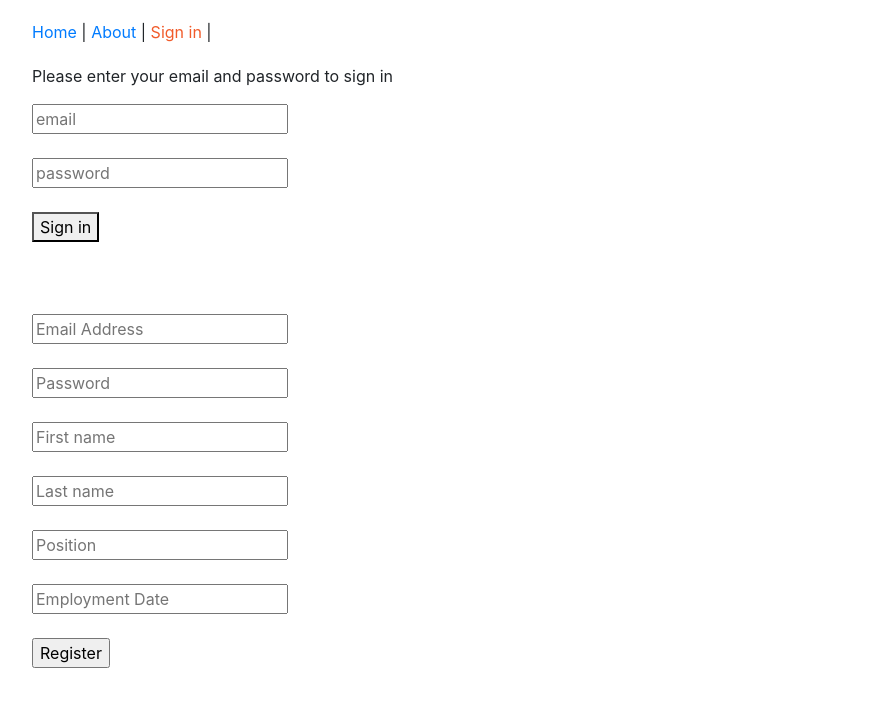
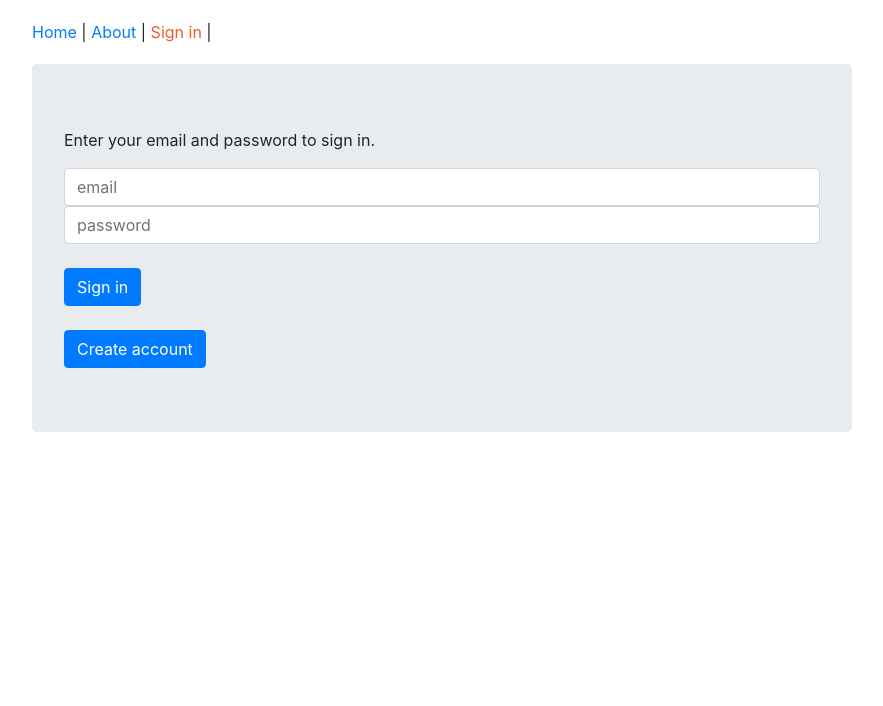
Before and after one commit to babak-anvari/Time-Tracking, a React app: page /user in a window 1280 px wide. Shown: the top 706 px of the page, without its empty margins (198-1081 px from the left). Built offline with nearby package versions, Linux system fonts and the light colour scheme; what redux-immutable-state-invariant would draw is missing.

Commit message:
fix(user) user UI improvment

```diff
--- a/src/components/home/HomePage.js
+++ b/src/components/home/HomePage.js
@@ -3,7 +3,7 @@ import { Link } from 'react-router-dom';
 
 export const HomePage = () => (
     <div className='jumbotron'>
-        <h1>Time-Tracking Application</h1>
+        <h2>Time Management</h2>
         <Link to='about' className='btn btn-primary btn-lg'>Learn more</Link>
     </div>
 );
--- a/src/components/timesheet/TimesheetPage.js
+++ b/src/components/timesheet/TimesheetPage.js
@@ -39,7 +39,7 @@ function TimesheetPage({ timesheet, projects, loadTimesheet, saveTimesheet, load
             timesheet = {
                 ...timesheet,
                 weekEnd,
-                userId: JSON.parse(localStorage.getItem('user')).id,
+                userId: JSON.parse(localStorage.getItem('user'))._id,
                 tasks
             }
             saveTimesheet(timesheet);
--- a/src/components/user/UserLogin.js
+++ b/src/components/user/UserLogin.js
@@ -1,28 +1,32 @@
 import React from 'react';
 import PropTypes from "prop-types";
 
-const UserLogin = ({ handleChange, loginUser }) => (
-    <form onSubmit={loginUser}>
-        <p>Please enter your email and password to sign in</p>
+const UserLogin = ({ handleChange, loginUser, setState }) => (
+    <form onSubmit={loginUser} >
+        <p>Enter your email and password to sign in.</p>
         <input
-            type='text'
+            type='email'
+            className="form-control"
             placeholder='email'
             name='email'
-            onChange={handleChange}>
-        </input><br /><br />
+            onChange={handleChange}
+        />
         <input
             type='password'
+            className="form-control"
             placeholder='password'
             name='password'
-            onChange={handleChange}>
-        </input><br /><br />
-        <button type='submit'>Sign in</button>
+            onChange={handleChange}
+        /><br />
+        <button type='submit' className='btn btn-primary btn-st'>Sign in</button><br /><br />
+        <button className='btn btn-primary btn-st' onClick={() => setState({ newUser: true })}>Create account</button>
     </form>
 )
 
 UserLogin.propTypes = {
     handleChange: PropTypes.func.isRequired,
-    loginUser: PropTypes.func.isRequired
+    loginUser: PropTypes.func.isRequired,
+    setState: PropTypes.func.isRequired,
 };
 
 export default UserLogin;
--- a/src/components/user/UserPage.js
+++ b/src/components/user/UserPage.js
@@ -7,6 +7,9 @@ import UserProfile from './UserProfile';
 import UserSignUp from './UserSignUp';
 
 const UserPage = ({ currentUser, userLogin, createUser, updateUser }) => {
+    let [state, setState] = useState({
+        newUser: false,
+    });
     let [user, setUser] = useState({});
 
     useEffect(() => {
@@ -20,7 +23,7 @@ const UserPage = ({ currentUser, userLogin, createUser, updateUser }) => {
 
     const loginUser = async (e) => {
         e.preventDefault();
-        if (!user.email || !user.password) alert('Enter email and passworddd');
+        if (!user.email || !user.password) alert('Enter email and password');
         else {
             try {
                 userLogin(user);
@@ -43,19 +46,20 @@ const UserPage = ({ currentUser, userLogin, createUser, updateUser }) => {
     }
 
     return (
-        <div>
-            {!currentUser._id &&
+        <div className='jumbotron'>
+            {!currentUser._id && !state.newUser &&
                 <UserLogin
                     handleChange={handleChange}
                     loginUser={loginUser}
+                    setState={setState}
                 />
             }
-            <br /><br /><br />
-            {!currentUser._id &&
+            {!currentUser._id && state.newUser &&
                 <UserSignUp
                     user={user}
                     handleChange={handleChange}
                     createNewUser={createNewUser}
+                    setState={setState}
                 />
             }
             {currentUser._id &&
--- a/src/components/user/UserProfile.js
+++ b/src/components/user/UserProfile.js
@@ -4,14 +4,15 @@ import PropTypes from "prop-types";
 const UserProfile = ({ user, handleChange, updateUserInformation }) => (
     <>
         <form on onSubmit={updateUserInformation}>
-            <p>First Name:</p>
+            <div className="form-group">
+                <label>First Name:</label>
                 <input
                     name='firstName'
                     autoComplete='off'
                     onChange={handleChange}
                     value={user.firstName}>
                 </input>
-            <br /><br /><br />
+            </div>
             <p>Last Name:</p>
             <input
                 name='lastName'
--- a/src/components/user/UserSignUp.js
+++ b/src/components/user/UserSignUp.js
@@ -1,21 +1,24 @@
 import React from 'react';
 import PropTypes from "prop-types";
 
-const UserSignUp = ({ handleChange, createNewUser }) => (
-    <form onSubmit={createNewUser}>
-        <input type="text" placeholder="Email Address" name="email" autoComplete='off' onChange={handleChange} /><br /><br />
-        <input type="text" placeholder="Password" name="password" autoComplete='off' onChange={handleChange} /><br /><br />
-        <input type="text" placeholder="First name" name="firstName" autoComplete='off' onChange={handleChange} /><br /><br />
-        <input type="text" placeholder="Last name" name="lastName" autoComplete='off' onChange={handleChange} /><br /><br />
-        <input type="text" placeholder="Position" name="currentPosition" autoComplete='off' onChange={handleChange} /><br /><br />
-        <input type="text" placeholder="Employment Date " name="employmentDate" autoComplete='off' onChange={handleChange} /><br /><br />
-        <input type="submit" value="Register" />
+const UserSignUp = ({ handleChange, createNewUser, setState }) => (
+    <form onSubmit={createNewUser} >
+        <input type="text" placeholder="First name" name="firstName" autoComplete='off' onChange={handleChange} className="form-control" />
+        <input type="text" placeholder="Last name" name="lastName" autoComplete='off' onChange={handleChange} className="form-control" />
+        <input type="text" placeholder="Email Address" name="email" autoComplete='off' onChange={handleChange} className="form-control" />
+        <input type="text" placeholder="Position" name="currentPosition" autoComplete='off' onChange={handleChange} className="form-control" />
+        <input type="text" placeholder="Employment Date " name="employmentDate" autoComplete='off' onChange={handleChange} className="form-control" />
+        <input type="text" placeholder="Password" name="password" autoComplete='off' onChange={handleChange} className="form-control" />
+        <br />
+        <input type="submit" value="Register" className='btn btn-primary btn-st' /><br /><br />
+        <button className='btn btn-primary btn-st' onClick={() => setState({ newUser: false })}>Already a user! sign in</button>
     </form>
 )
 
 UserSignUp.propTypes = {
     createNewUser: PropTypes.object.isRequired,
-    handleChange: PropTypes.func.isRequired
+    handleChange: PropTypes.func.isRequired,
+    setState: PropTypes.func.isRequired
 };
 
 export default UserSignUp;
--- a/src/index.html
+++ b/src/index.html
@@ -1,11 +1,13 @@
 <!DOCTYPE html>
 <html lang="en">
+
 <head>
   <meta charset="utf-8" />
-    <title>Venus Team Management Software</title>
+  <title>Time Management</title>
 </head>
 
 <body>
   <div id="app"></div>
 </body>
+
 </html>
```
Lines whose indentation alone changed are shown as unchanged.
